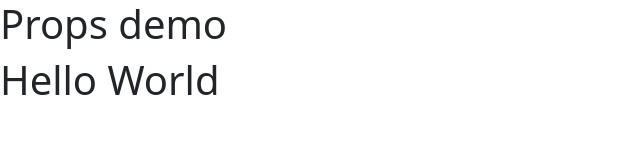
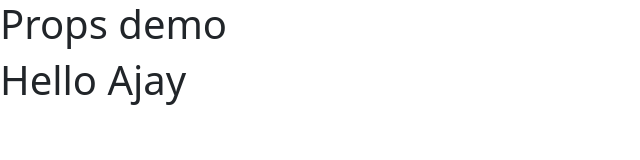
Before and after one commit to Ajay-Sonavane/fourth-react-app, a React (Create React App) app: page / in a window 1280 px wide. Shown: the top 160 px of the page, without its empty margins (0-640 px from the left). Built offline with nearby package versions, Linux system fonts and the light colour scheme.

Commit message:
fuction with parameter props

```diff
--- a/src/App.js
+++ b/src/App.js
@@ -2,15 +2,15 @@ function App() {
   return (
     <>
       <h1>Props demo </h1>
-      <MessegeDemo />
+      <MessegeDemo username="Ajay" />
     </>
   );
 }
 
-function MessegeDemo() {
+function MessegeDemo(Props) {
   return (
     <>
-      <h1>Hello World</h1>
+      <h1>Hello {Props.username}</h1>
     </>
   );
 }
```
